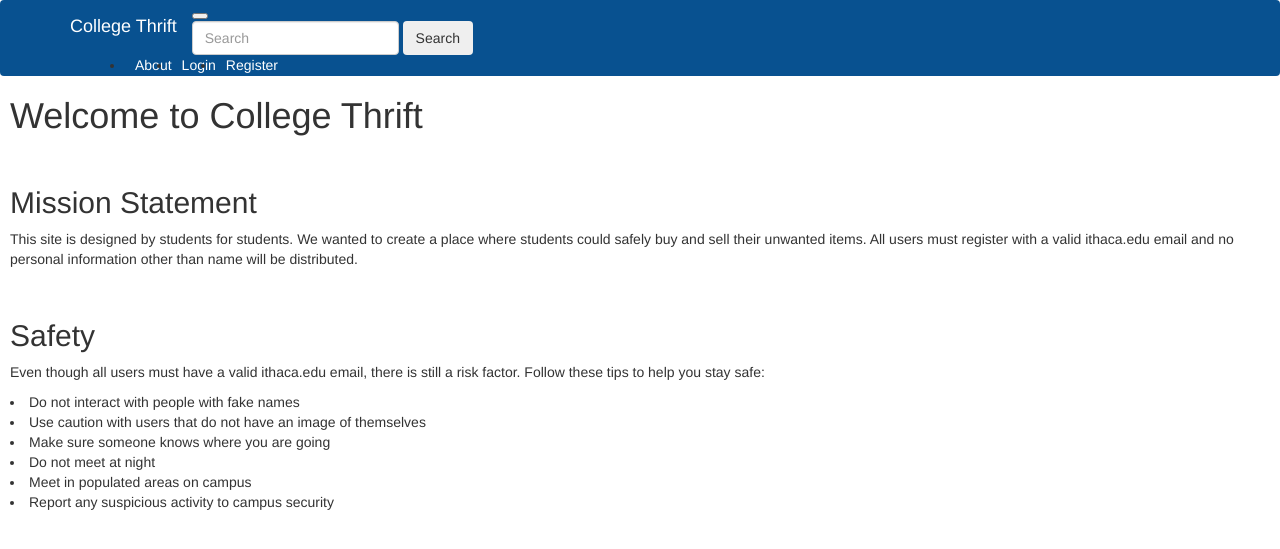
After one commit to mjstevens33/CollegeThrift, a Flask app: page /about in a window 1280 px wide. The commit adds this page. Shown: the top 549 px of the page. Run offline with Flask 3, Linux system fonts and the light colour scheme; some libraries are stand-ins or nearby versions.

Commit message:
ABout page

```diff
--- a/app/routes.py
+++ b/app/routes.py
@@ -102,6 +102,11 @@ def reset_db():
         print('Clear table {}'.format(table))
         db.session.execute(table.delete())
     db.session.commit()
+    categories = ['Tech', 'School', 'Clothes']
+    for name in categories:
+        category = Category(name=name)
+        db.session.add(category)
+    db.session.commit()
     return render_template('index.html', title='Home')
 
 
@@ -131,3 +136,7 @@ def add_item():
         flash('Item has been added!', 'success')
         return redirect(url_for('browse'))
     return render_template('add_item.html', title='Add New Item', form=form)
+
+@app.route('/about')
+def About():
+    return render_template('about.html', title='About')
--- /dev/null
+++ b/app/templates/about.html
@@ -0,0 +1,29 @@
+{% extends "base.html" %}
+
+{% block content %}
+<h1>Welcome to College Thrift</h1>
+<br>
+<h2>Mission Statement</h2>
+<p>This site is designed by students for students. We wanted to create a place where
+    students could safely buy and sell their unwanted items. All users must register
+    with a valid ithaca.edu email and no personal information other than name will be
+    distributed.</p>
+
+<br>
+<h2>Safety</h2>
+<p>Even though all users must have a valid ithaca.edu email, there is still a risk factor.
+    Follow these tips to help you stay safe:</p>
+<li>Do not interact with people with fake names</li>
+<li>Use caution with users that do not have an image of themselves</li>
+<li>Make sure someone knows where you are going</li>
+<li>Do not meet at night</li>
+<li>Meet in populated areas on campus</li>
+<li>Report any suspicious activity to campus security</li>
+
+
+<style>
+    p, h1, h2, li, ol{
+        padding-left: 10px;
+    }
+</style>
+{% endblock %}
--- a/app/templates/base.html
+++ b/app/templates/base.html
@@ -17,11 +17,8 @@
     </form>
     <div class="collapse navbar-collapse" id="navbarNavDropdown">
       <ul class="navbar-nav ml-auto">
-        <li class="nav-item active">
-          <a class="nav-link" href="{{ url_for('add_item') }}" style="color: white;">New Item <span class="sr-only">(current)</span></a>
-        </li>
         <li class="nav-item">
-          <a class="nav-link" href="#" style="color: white;">About</a>
+          <a class="nav-link" href="{{ url_for('About') }}" style="color: white;">About</a>
         </li>
           {% if current_user.is_anonymous %}
         <li class="nav-item">
@@ -30,9 +27,16 @@
         <li class="nav-item">
           <a class="nav-link" href="{{ url_for('register') }}" style="color: white;">Register</a>
             {% else %}
+           <li class="nav-item active">
+          <a class="nav-link" href="{{ url_for('add_item') }}" style="color: white;">Profile<span class="sr-only">(current)</span></a>
+        </li>
+          <li class="nav-item active">
+          <a class="nav-link" href="{{ url_for('add_item') }}" style="color: white;">New Item <span class="sr-only">(current)</span></a>
+        </li>
           <li class="nav-item">
           <a class="nav-link" href="{{ url_for('logout') }}" style="color: white;">Logout</a>
         </li>
+
           {% endif %}
       </ul>
     </div>
```
Also changed, not shown: collegeThrift.db.
